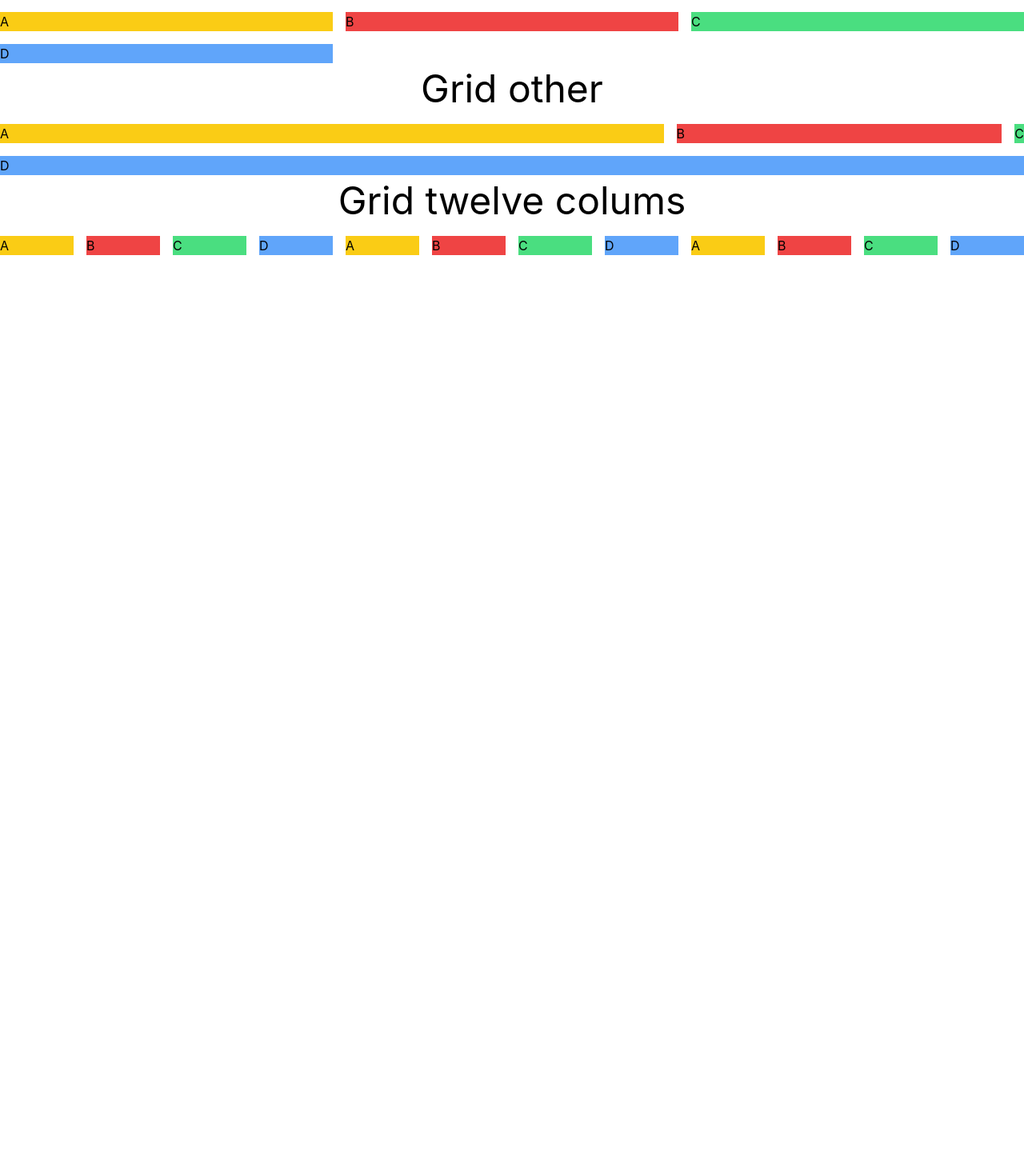
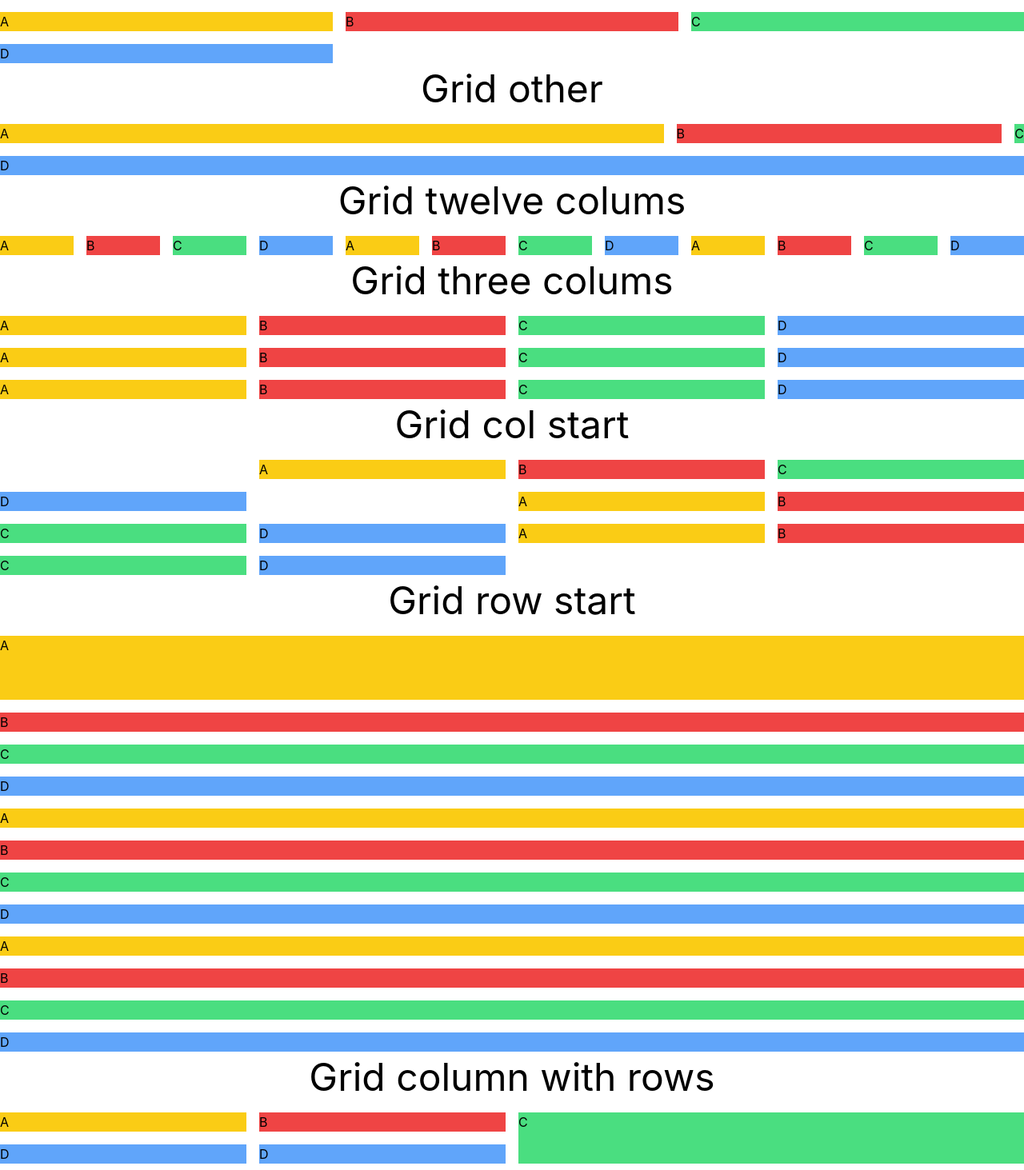
Before and after one commit to marianorigo18/reactNavbarTailwind, a React (Create React App) app: page / in a window 1280 px wide. Shown: the part 241-1704 px from the top of the page at 80% size. Before the commit the page ends 800 px from the top, so only its background shows below. Built offline with nearby package versions, Linux system fonts and the light colour scheme; the HTML template or start-up script is replaced by a standard one.

Commit message:
first commit

```diff
--- a/src/App.js
+++ b/src/App.js
@@ -40,6 +40,59 @@ function App() {
       <div className="bg-green-400">C</div>
       <div className="bg-blue-400">D</div>
     </div>
+    <h1 className="text-center text-5xl mb-5">Grid three colums</h1>
+    <div className="container mx-auto grid grid-cols-1 sm:grid-cols-4 gap-4 my-2">
+      <div className="bg-yellow-400">A</div>
+      <div className="bg-red-500">B</div>
+      <div className="bg-green-400">C</div>
+      <div className="bg-blue-400">D</div>
+      <div className="bg-yellow-400">A</div>
+      <div className="bg-red-500">B</div>
+      <div className="bg-green-400">C</div>
+      <div className="bg-blue-400">D</div>
+      <div className="bg-yellow-400">A</div>
+      <div className="bg-red-500">B</div>
+      <div className="bg-green-400">C</div>
+      <div className="bg-blue-400">D</div>
+    </div>
+    <h1 className="text-center text-5xl mb-5">Grid col start</h1>
+    <div className="container mx-auto grid grid-cols-1 sm:grid-cols-4 gap-4 my-2">
+      <div className="bg-yellow-400 sm:col-start-2">A</div>
+      <div className="bg-red-500">B</div>
+      <div className="bg-green-400">C</div>
+      <div className="bg-blue-400">D</div>
+      <div className="bg-yellow-400 col-start-3">A</div>
+      <div className="bg-red-500">B</div>
+      <div className="bg-green-400">C</div>
+      <div className="bg-blue-400">D</div>
+      <div className="bg-yellow-400">A</div>
+      <div className="bg-red-500">B</div>
+      <div className="bg-green-400">C</div>
+      <div className="bg-blue-400">D</div>
+    </div>
+    <h1 className="text-center text-5xl mb-5">Grid row start</h1>
+    <div className="container mx-auto grid grid-rows-1 gap-4 my-2">
+      <div className="bg-yellow-400 row-span-6">A</div>
+      <div className="bg-red-500">B</div>
+      <div className="bg-green-400">C</div>
+      <div className="bg-blue-400">D</div>
+      <div className="bg-yellow-400">A</div>
+      <div className="bg-red-500">B</div>
+      <div className="bg-green-400">C</div>
+      <div className="bg-blue-400">D</div>
+      <div className="bg-yellow-400">A</div>
+      <div className="bg-red-500">B</div>
+      <div className="bg-green-400">C</div>
+      <div className="bg-blue-400">D</div>
+    </div>
+    <h1 className="text-center text-5xl mb-5">Grid column with rows</h1>
+    <div className="container mx-auto grid grid-cols-1 grid-rows-1 sm:grid-cols-4 sm:grid-rows-2 gap-4 my-2">
+      <div className="bg-yellow-400">A</div>
+      <div className="bg-red-500">B</div>
+      <div className="bg-green-400 col-span-1 row-span-1 sm:col-span-2 sm:row-span-2">C</div>
+      <div className="bg-blue-400">D</div>
+      <div className="bg-blue-400">D</div>
+    </div>
     </>
   );
 }
```
